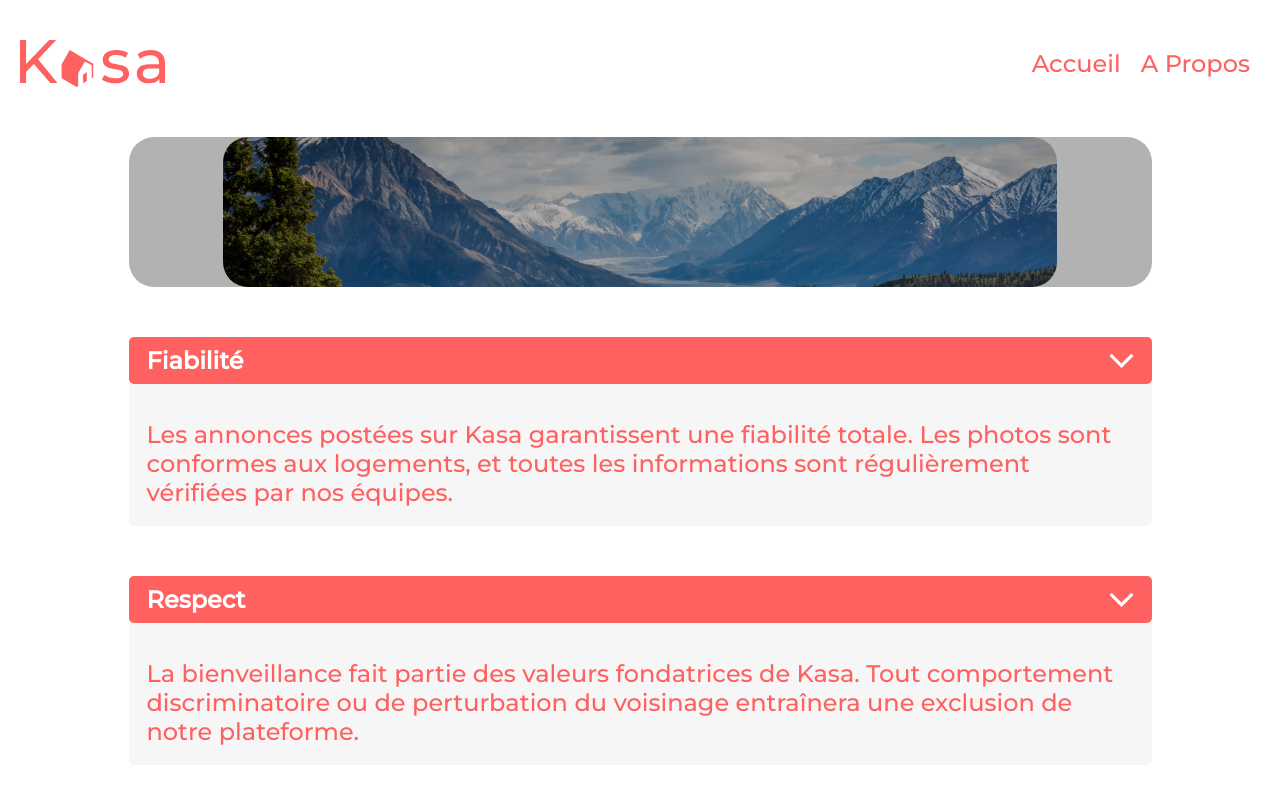
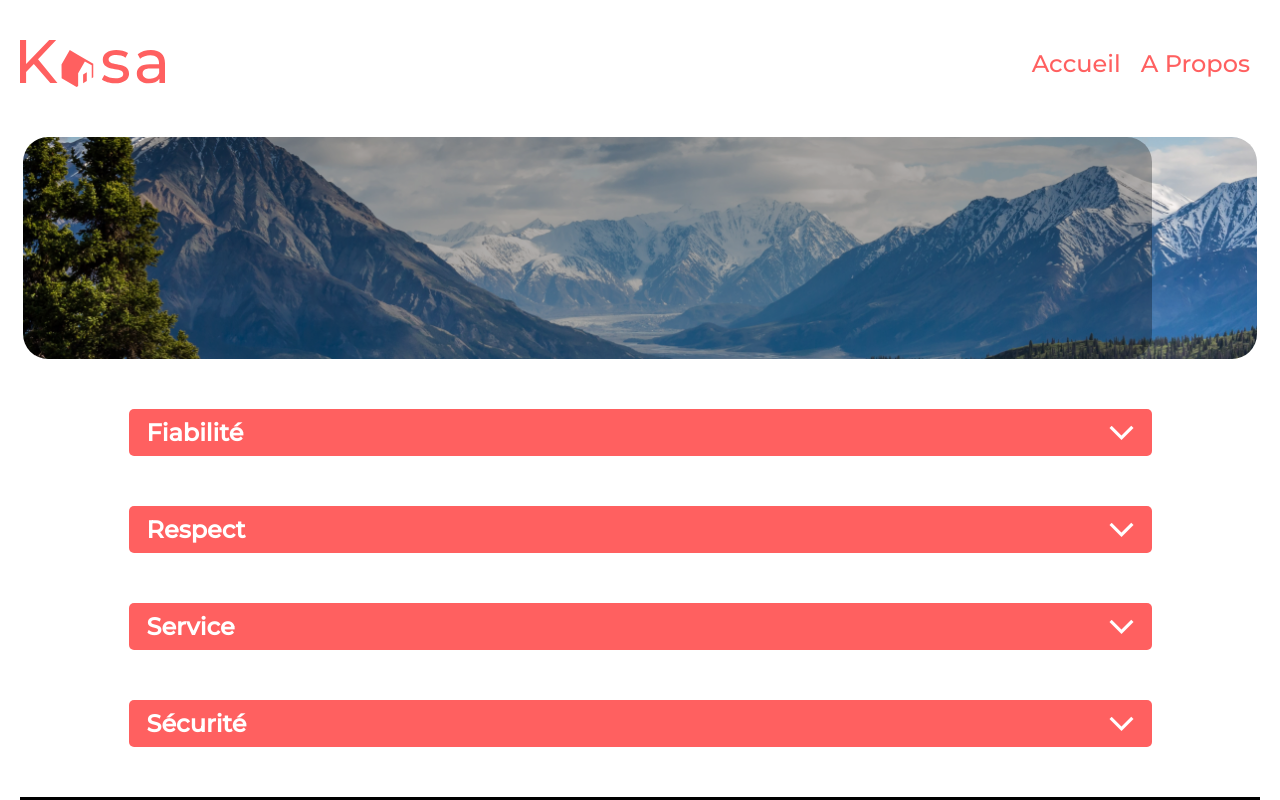
Before and after one commit to Mrballer59/--BrandonJOSEPHRAMIREZ_11_22072022, a React (Create React App) app: page /propos in a window 1280 px wide. Shown: the top 800 px of the page. Built offline with nearby package versions, Linux system fonts and the light colour scheme.

Commit message:
showing content on props page + css

```diff
--- a/src/components/Banner/Banner.css
+++ b/src/components/Banner/Banner.css
@@ -6,7 +6,7 @@
   margin: 50px 0 25px 0;
 }
 .banner img {
-  height: 150px;
+  height: 222px;
   border-radius: 25px;
   object-fit: cover;
 }
--- a/src/components/DropdownList/DropdownList.css
+++ b/src/components/DropdownList/DropdownList.css
@@ -2,7 +2,7 @@
   max-width: 1023px;
   margin: 0 auto;
 }
-.dropdownList {
+.droplist {
   margin: 50px 0;
 }
 .dp_Header {
@@ -18,7 +18,7 @@
 h3 {
   font-size: 24px;
 }
-.dropdownList p {
+.droplist p {
   color: var(--main);
   font-size: 24px;
   font-weight: 400;
--- a/src/components/DropdownList/DropdownList.jsx
+++ b/src/components/DropdownList/DropdownList.jsx
@@ -2,17 +2,36 @@ import React from "react";
 import "./DropdownList.css";
 import arrDown from "../../assets/arrow_down.png";
 import arrUp from "../../assets/arrow_up.png";
+import { useState } from "react";
 
-const DropdownList = ({ title, text }) => {
-  return (
-    <div className="dropdownList">
+function DropdownList({ title, text, extra }) {
+  const [showDropList, setDropList] = useState(false);
+
+  return showDropList ? (
+    <div className={extra ? "droplist" + extra : "droplist"}>
       <div className="dp_Header">
         <h3>{title}</h3>
-        <img src={arrDown} alt="Display content" />
+        <img
+          src={arrUp}
+          alt="Display content"
+          onClick={() => setDropList(false)}
+        />
       </div>
+
       <p>{text}</p>
     </div>
+  ) : (
+    <div className="droplist">
+      <div className="dp_Header">
+        <h3>{title}</h3>
+        <img
+          src={arrDown}
+          alt="Display content"
+          onClick={() => setDropList(true)}
+        />
+      </div>
+    </div>
   );
-};
+}
 
 export default DropdownList;
```
